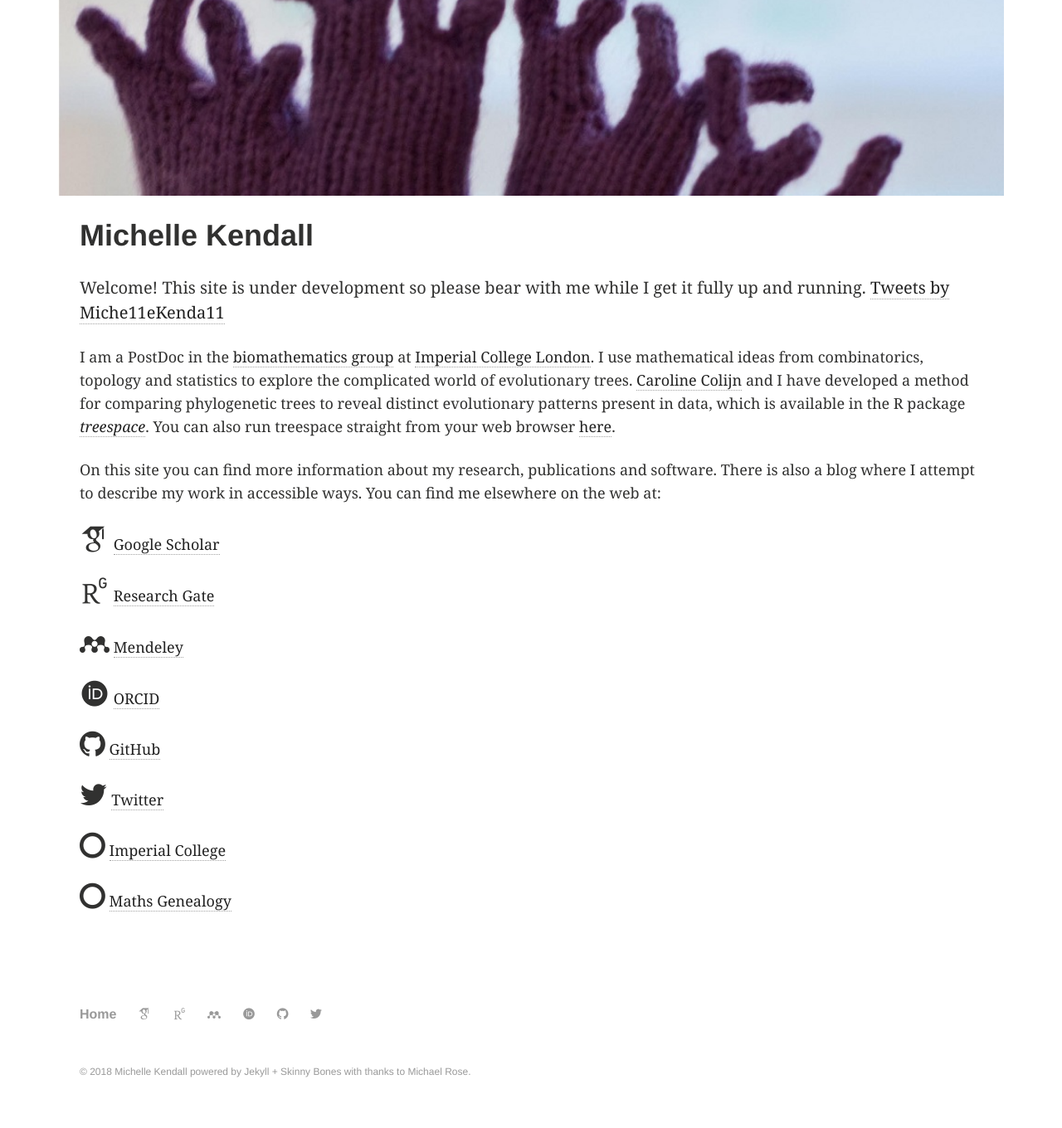
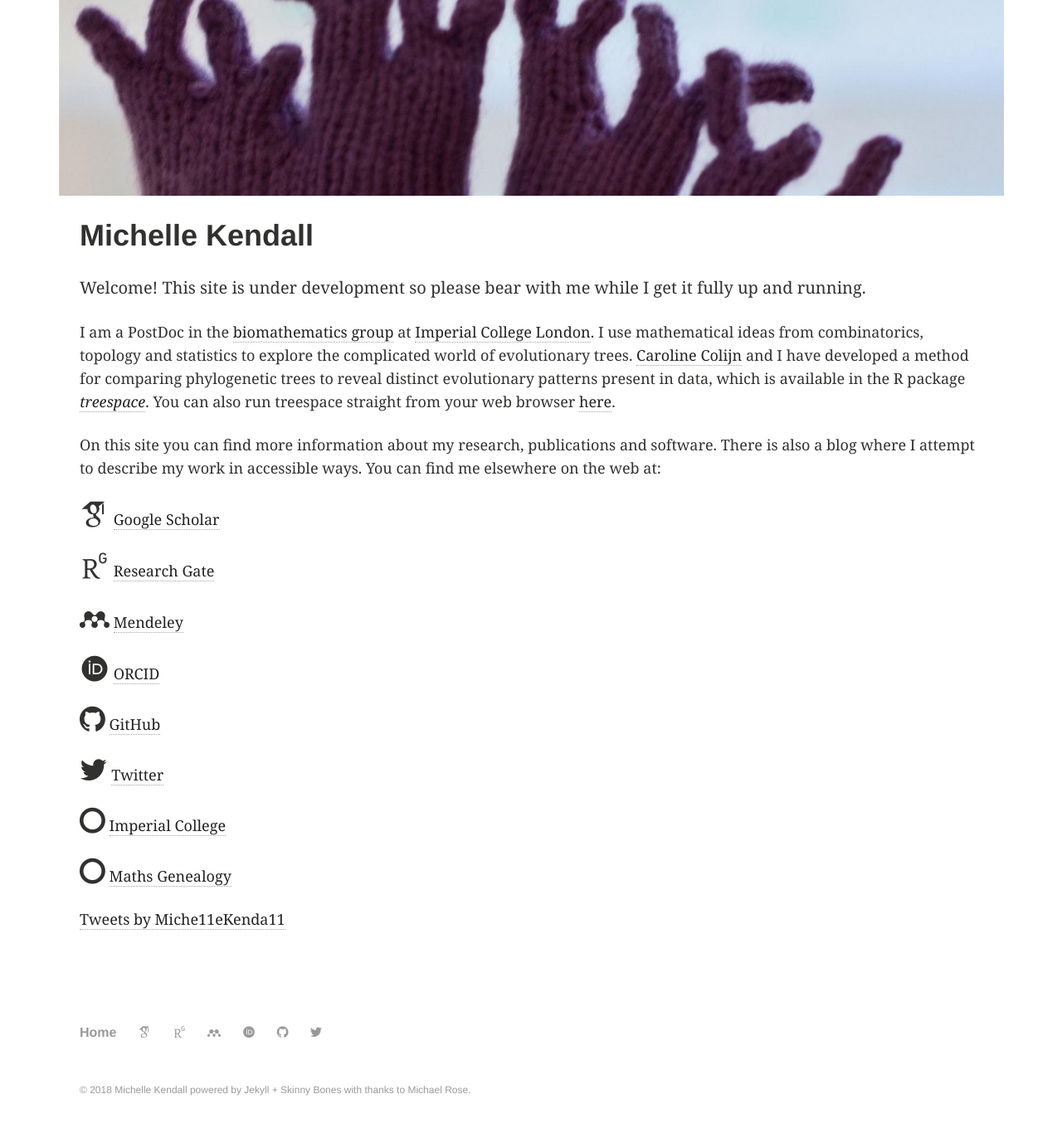
Before and after one commit to MichelleKendall/MichelleKendall.github.io, a Jekyll site: the page built from index.md, in a window 1280 px wide and 1400 px high, scrolled down 261 px. Shown: the top 1360 px of the window at 83% size. Built offline with Jekyll 4.4.1, drawn with Linux system fonts in a browser that asks for light colours; some web fonts are replaced; comment, search, counter and statistics services are not loaded; some of the changed lines change nothing that is shown.

Commit message:
Moving twitter timeline to bottom

```diff
--- a/index.md
+++ b/index.md
@@ -6,8 +6,7 @@
   feature: knitted_tree_banner.jpg
 ---
 
-Welcome! This site is under development so please bear with me while I get it fully up and running. <a class="twitter-timeline" data-width="400" data-height="600" data-theme="light" data-link-color="#2B7BB9" href="https://twitter.com/Miche11eKenda11?ref_src=twsrc%5Etfw">Tweets by Miche11eKenda11</a> <script async src="https://platform.twitter.com/widgets.js" charset="utf-8" align="right"></script>
-
+Welcome! This site is under development so please bear with me while I get it fully up and running.
 
 I am a PostDoc in the <a href="http://www.imperial.ac.uk/biomathematics-group" target="_blank">biomathematics group</a> at <a href="https://www.imperial.ac.uk/" target="_blank">Imperial College London</a>.
 I use mathematical ideas from combinatorics, topology and statistics to explore the complicated world of evolutionary trees.
@@ -31,3 +30,5 @@
 <i class="fa fa-circle-o fa-2x"></i> <a href="http://www.imperial.ac.uk/people/m.kendall" target="_blank">  Imperial College</a>
 
 <i class="fa fa-circle-o fa-2x" aria-hidden="true"></i> <a href="http://genealogy.math.ndsu.nodak.edu/id.php?id=181879" target="_blank">  Maths Genealogy</a>
+
+<a class="twitter-timeline" data-width="400" data-height="600" data-theme="light" data-link-color="#2B7BB9" href="https://twitter.com/Miche11eKenda11?ref_src=twsrc%5Etfw">Tweets by Miche11eKenda11</a> <script async src="https://platform.twitter.com/widgets.js" charset="utf-8"></script>
```
